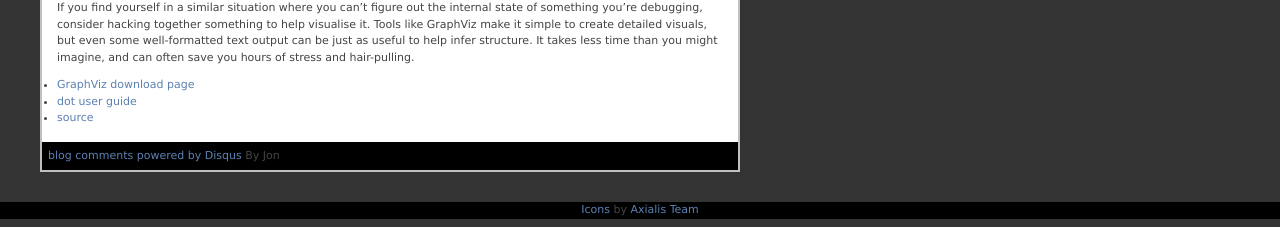
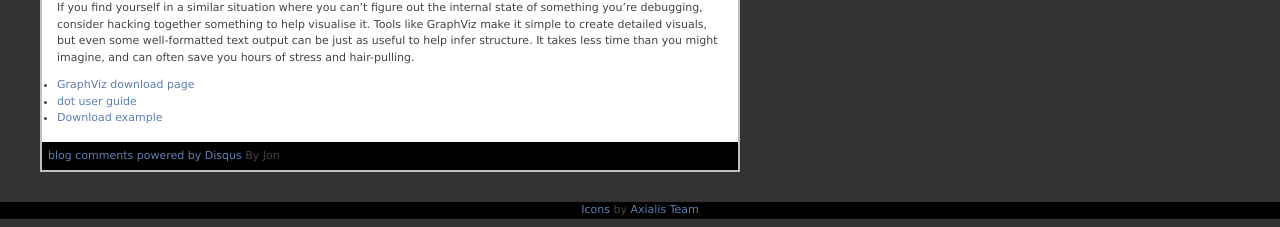
Before and after one commit to jmerrifield/yagri.com, a Jekyll site: the page built from _posts/2010-02-01-Visualising-Complex-Structures-With-GraphViz.markdown, in a window 1280 px wide and 900 px high, scrolled down 3458 px. Shown: the part 670-897 px from the top of the window. Built offline with Jekyll 4.4.1, drawn with Linux system fonts in a browser that asks for light colours; comment, search, counter and statistics services are not loaded.

Commit message:
Update link to GraphViz example

```diff
--- a/_posts/2010-02-01-Visualising-Complex-Structures-With-GraphViz.markdown
+++ b/_posts/2010-02-01-Visualising-Complex-Structures-With-GraphViz.markdown
@@ -165,4 +165,4 @@ If you find yourself in a similar situation where you can’t figure out the int
 
 - [GraphViz download page](http://www.graphviz.org/Download..php)
 - [dot user guide](http://www.graphviz.org/pdf/dotguide.pdf)
-- [source](http://TODO)
+- [Download example](https://github.com/jmerrifield/yagri.com/tree/master/code_examples/2010-02-01-Visualising-Complex-Structures-With-GraphViz)
```
